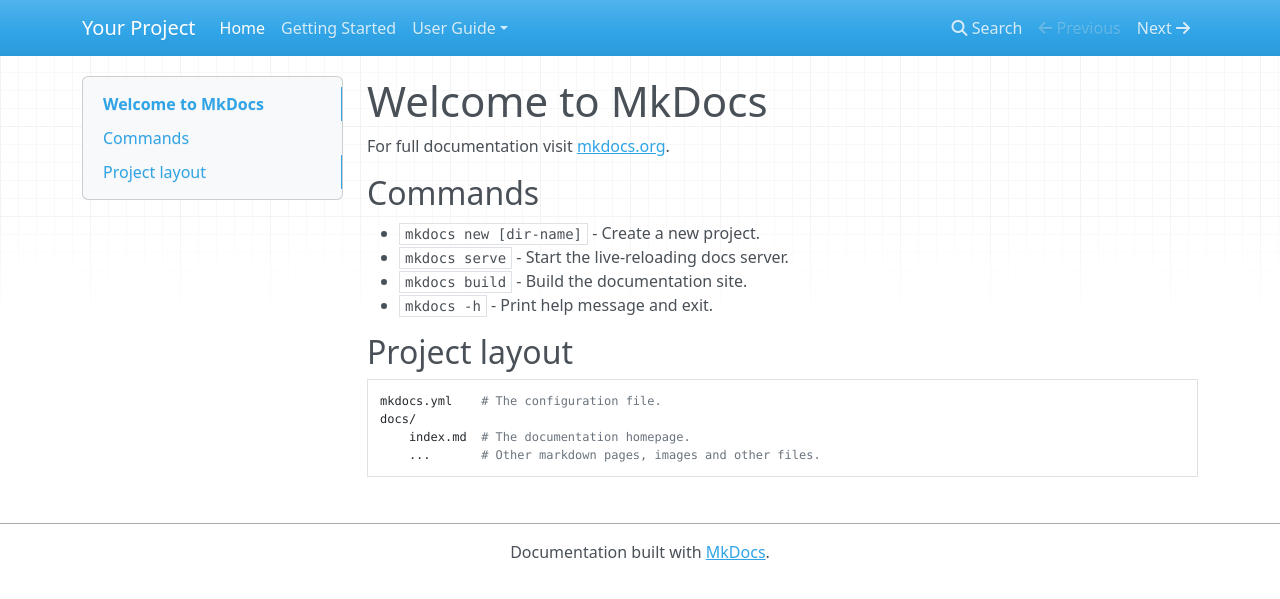
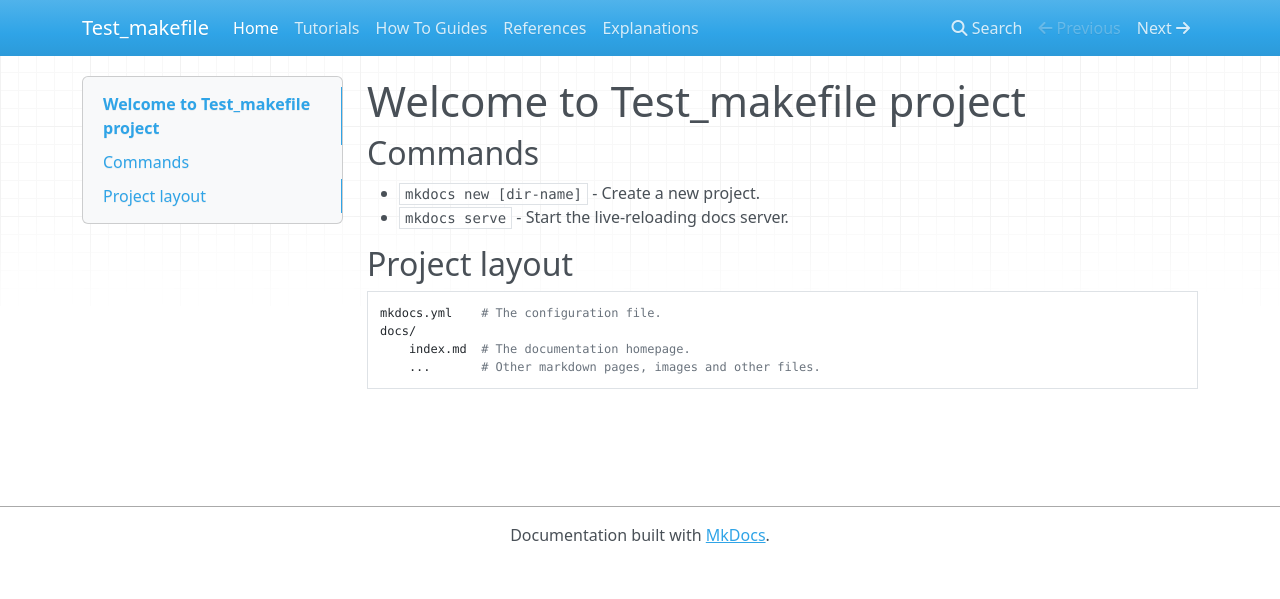
Before and after one commit to vfedotovs/test_makefile, an MkDocs documentation site: the page built from docs/index.md, in a window 1280 px wide. Shown: the top 599 px of the page. Built offline with MkDocs 1.6.1, drawn with Linux system fonts in a browser that asks for light colours; nearby versions of some CDN libraries.

Commit message:
Updated mkdocs files

```diff
--- a/docs/index.md
+++ b/docs/index.md
@@ -1,13 +1,10 @@
-# Welcome to MkDocs
+# Welcome to Test_makefile project
 
-For full documentation visit [mkdocs.org](https://www.mkdocs.org).
 
 ## Commands
 
 * `mkdocs new [dir-name]` - Create a new project.
 * `mkdocs serve` - Start the live-reloading docs server.
-* `mkdocs build` - Build the documentation site.
-* `mkdocs -h` - Print help message and exit.
 
 ## Project layout
 
--- a/mkdocs.yml
+++ b/mkdocs.yml
@@ -1,14 +1,13 @@
 
-site_name: Your Project
+site_name: Test_makefile
 site_url: https://vfedotovs.github.io/test_makefile
 site_author: Valentins Fedotovs
-
 
 
 # Navigation
 nav:
     - Home: index.md
-    - Getting Started: getting-started.md
-    - User Guide:
-        - Overview: user-guide/index.md
-        - Installation: user-guide/installation.md
+    - Tutorials: tutorials.md
+    - How To Guides: how-to-guides.md
+    - References: reference.md
+    - Explanations: explanation.md
```
Also changed, not shown: docs/explanation.md (added), docs/getting-started.md (deleted), docs/how-to-guides.md (added), docs/reference.md (added), docs/user-guide/index.md (deleted), docs/user-guide/installation.md (deleted).
